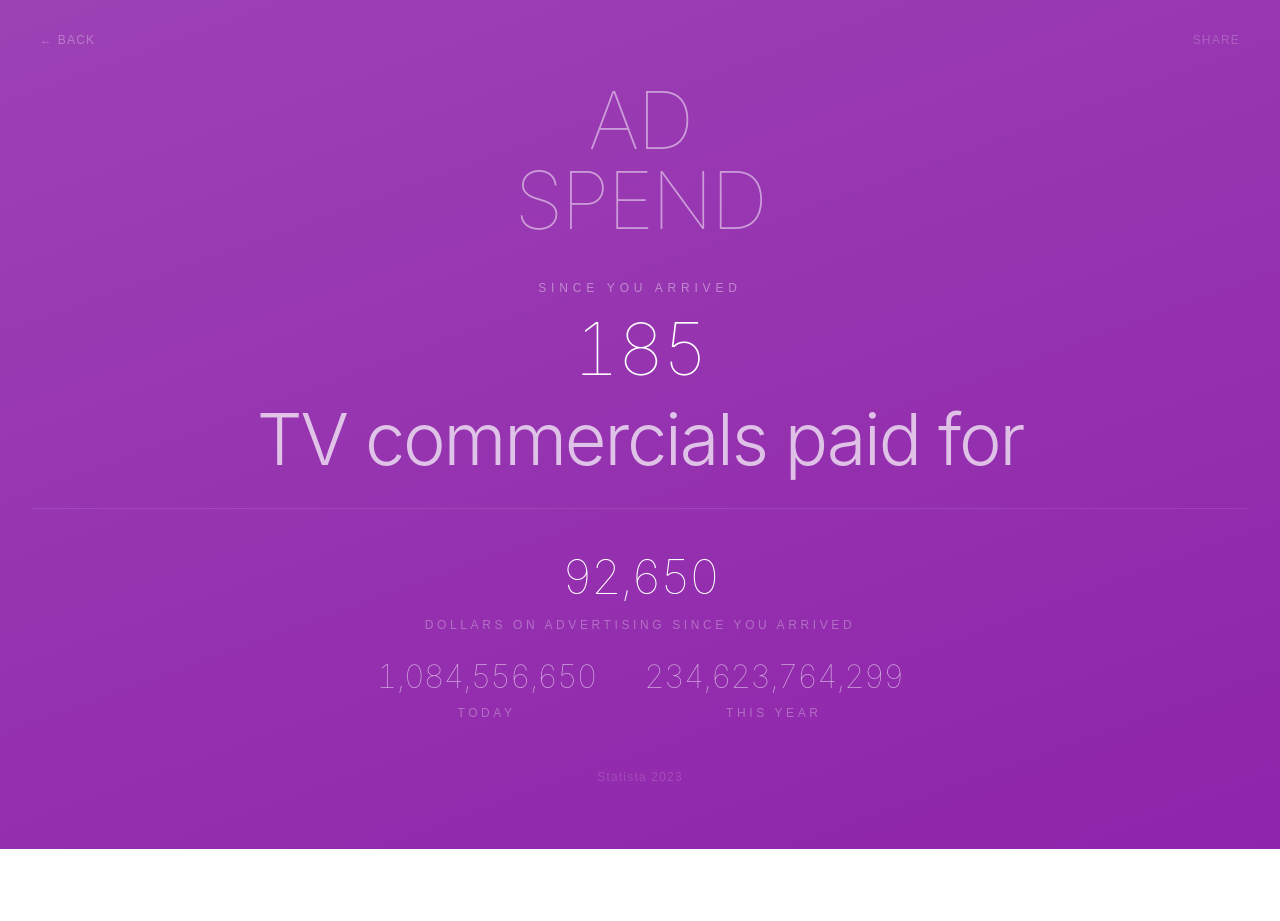
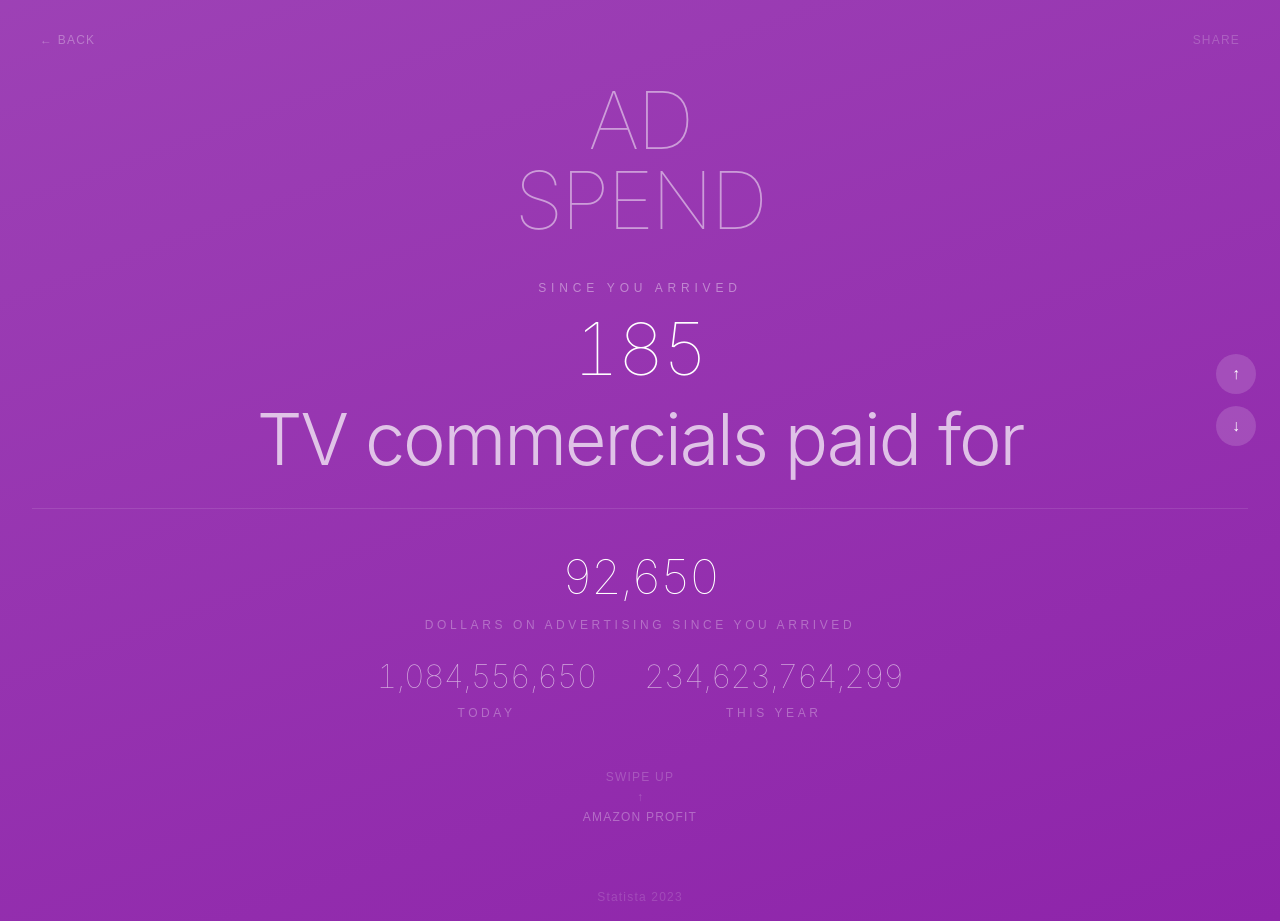
Before and after one commit to graciadavid/onesecond, a Next.js app: page /brand/ad-spend in a window 1280 px wide. Before the commit the page ends 849 px from the top, so only its background shows below. Built offline with nearby package versions, Linux system fonts and the light colour scheme.

Commit message:
swipe navigation between cards same category

```diff
--- a/app/brand/[slug]/page.tsx
+++ b/app/brand/[slug]/page.tsx
@@ -3,7 +3,8 @@
 import { useEffect, useState, useRef } from "react"
 import { brands } from "@/lib/brands"
 import Link from "next/link"
-import { use } from "react"
+import { use, useCallback } from "react"
+import { useRouter } from "next/navigation"
 
 function getTextColor(bgColor: string): string {
  const hex = bgColor.replace('#', '')
@@ -19,7 +20,10 @@ export default function BrandPage({ params }: { params: Promise<{ slug: string }
  const brand = brands.find(b => b.slug === slug)
  const [copied, setCopied] = useState(false)
  const [elapsed, setElapsed] = useState(0)
+ const [swiping, setSwiping] = useState(false)
  const startRef = useRef(Date.now())
+ const touchStartY = useRef(0)
+ const router = useRouter()
 
  const todayOffset = useRef(() => {
    const now = new Date()
@@ -40,6 +44,11 @@ export default function BrandPage({ params }: { params: Promise<{ slug: string }
 
  if (!brand) return <div className="min-h-screen flex items-center justify-center text-gray-400">Not found</div>
 
+ const sameCat = brands.filter(b => b.category === brand.category && b.slug !== brand.slug)
+ const currentIndex = sameCat.findIndex(b => b.slug === slug)
+ const nextBrand = sameCat[(currentIndex + 1) % sameCat.length]
+ const prevBrand = sameCat[(currentIndex - 1 + sameCat.length) % sameCat.length]
+
  const fromEntry = Math.floor(elapsed * brand.perSecond)
  const today = Math.floor((todayOffset.current() + elapsed) * brand.perSecond)
  const thisYear = Math.floor((yearOffset.current() + elapsed) * brand.perSecond)
@@ -58,12 +67,32 @@ export default function BrandPage({ params }: { params: Promise<{ slug: string }
    }
  }
 
+ const handleTouchStart = (e: React.TouchEvent) => {
+   touchStartY.current = e.touches[0].clientY
+ }
+
+ const handleTouchEnd = (e: React.TouchEvent) => {
+   const diff = touchStartY.current - e.changedTouches[0].clientY
+   if (Math.abs(diff) < 50) return
+   setSwiping(true)
+   setTimeout(() => {
+     if (diff > 0 && nextBrand) router.push(`/brand/${nextBrand.slug}`)
+     if (diff < 0 && prevBrand) router.push(`/brand/${prevBrand.slug}`)
+     setSwiping(false)
+   }, 150)
+ }
+
  const nameParts = brand.name.toUpperCase().split(" ")
 
  return (
    <main
-      className="min-h-screen flex flex-col"
-      style={{ background: `linear-gradient(160deg, ${brand.bgColor}dd 0%, ${brand.bgColor} 100%)` }}
+     className="min-h-screen flex flex-col transition-opacity duration-150"
+     style={{
+       background: `linear-gradient(160deg, ${brand.bgColor}dd 0%, ${brand.bgColor} 100%)`,
+       opacity: swiping ? 0 : 1
+     }}
+     onTouchStart={handleTouchStart}
+     onTouchEnd={handleTouchEnd}
    >
      {/* Header */}
      <header className="flex items-center justify-between px-6 pt-12 pb-2 md:px-10 md:pt-8">
@@ -76,34 +105,18 @@ export default function BrandPage({ params }: { params: Promise<{ slug: string }
      {/* Nombre */}
      <section className="flex flex-col items-center justify-center px-8 pt-6 pb-4">
        {nameParts.map((part, i) => (
-          <p
-            key={i}
-            className="text-center leading-none font-thin"
-            style={{
-              fontSize: "clamp(2rem, 10vw, 5rem)",
-              fontFamily: "-apple-system, 'SF Pro Display', BlinkMacSystemFont, sans-serif",
-              letterSpacing: "-0.03em",
-              color: tc,
-              opacity: 0.5
-            }}
-          >
+         <p key={i} className="text-center leading-none font-thin"
+           style={{ fontSize: "clamp(2rem, 10vw, 5rem)", fontFamily: "-apple-system, 'SF Pro Display', BlinkMacSystemFont, sans-serif", letterSpacing: "-0.03em", color: tc, opacity: 0.5 }}>
            {part}
          </p>
        ))}
      </section>
 
-      {/* FRASE ABSURDA — protagonista */}
+     {/* Frase absurda */}
      <section className="flex flex-col items-center justify-center px-8 py-6 text-center gap-2">
        <p style={{ color: tc, opacity: 0.4 }} className="text-xs tracking-[0.4em] uppercase">Since you arrived</p>
-        <p
-          className="leading-tight font-light text-center"
-          style={{
-            fontSize: "clamp(2rem, 8vw, 4.5rem)",
-            fontFamily: "-apple-system, 'SF Pro Display', BlinkMacSystemFont, sans-serif",
-            letterSpacing: "-0.03em",
-            color: tc,
-          }}
-        >
+       <p className="leading-tight font-light text-center"
+         style={{ fontSize: "clamp(2rem, 8vw, 4.5rem)", fontFamily: "-apple-system, 'SF Pro Display', BlinkMacSystemFont, sans-serif", letterSpacing: "-0.03em", color: tc }}>
          <span className="tabular-nums font-thin">{absurdCount.toLocaleString("en-US")}</span>
          <br />
          <span style={{ opacity: 0.7 }}>{brand.absurdUnit}</span>
@@ -112,7 +125,7 @@ export default function BrandPage({ params }: { params: Promise<{ slug: string }
 
      <div className="mx-8 h-px" style={{ background: tc, opacity: 0.1 }} />
 
-      {/* Contadores secundarios */}
+     {/* Contadores */}
      <section className="flex flex-col items-center px-8 py-8 gap-5">
        <div className="flex flex-col items-center gap-1">
          <p className="tabular-nums font-thin text-center"
@@ -130,7 +143,6 @@ export default function BrandPage({ params }: { params: Promise<{ slug: string }
            </p>
            <p style={{ color: tc, opacity: 0.3 }} className="text-xs tracking-[0.3em] uppercase">today</p>
          </div>
-
          <div className="flex flex-col items-center gap-1">
            <p className="tabular-nums font-thin text-center"
              style={{ fontSize: "clamp(1.2rem, 4vw, 2rem)", letterSpacing: "-0.03em", fontFamily: "-apple-system, 'SF Pro Display', BlinkMacSystemFont, sans-serif", color: tc, opacity: 0.6 }}>
@@ -141,7 +153,34 @@ export default function BrandPage({ params }: { params: Promise<{ slug: string }
        </div>
      </section>
 
-      <footer className="px-8 pb-16 pt-4 text-center">
+     {/* Next card hint */}
+     {nextBrand && (
+       <div className="flex flex-col items-center pb-16 pt-4 gap-1">
+         <p style={{ color: tc, opacity: 0.2 }} className="text-xs tracking-widest uppercase">swipe up</p>
+         <p style={{ color: tc, opacity: 0.2 }} className="text-xs">↑</p>
+         <p style={{ color: tc, opacity: 0.3 }} className="text-xs tracking-widest uppercase font-medium">{nextBrand.name}</p>
+       </div>
+     )}
+
+     {/* Desktop next/prev */}
+     <div className="hidden md:flex fixed right-6 top-1/2 -translate-y-1/2 flex-col gap-3">
+       {prevBrand && (
+         <Link href={`/brand/${prevBrand.slug}`}
+           className="w-10 h-10 rounded-full flex items-center justify-center transition-all hover:opacity-80"
+           style={{ background: "rgba(255,255,255,0.15)", color: tc }}>
+           ↑
+         </Link>
+       )}
+       {nextBrand && (
+         <Link href={`/brand/${nextBrand.slug}`}
+           className="w-10 h-10 rounded-full flex items-center justify-center transition-all hover:opacity-80"
+           style={{ background: "rgba(255,255,255,0.15)", color: tc }}>
+           ↓
+         </Link>
+       )}
+     </div>
+
+     <footer className="px-8 pb-4 text-center">
        <p style={{ color: tc, opacity: 0.15 }} className="text-xs tracking-widest font-light">{brand.source}</p>
      </footer>
 
```
Lines whose indentation alone changed are shown as unchanged.
